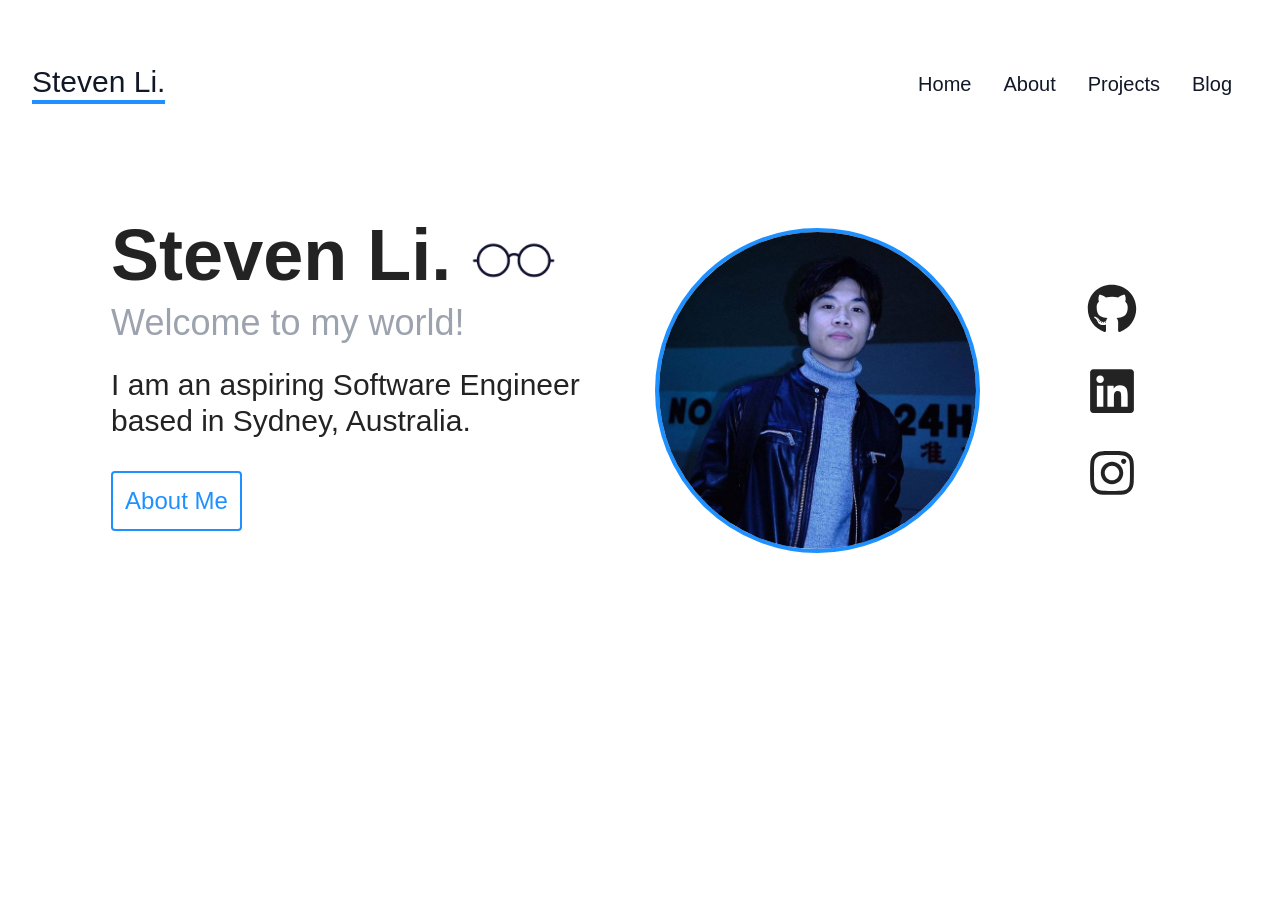
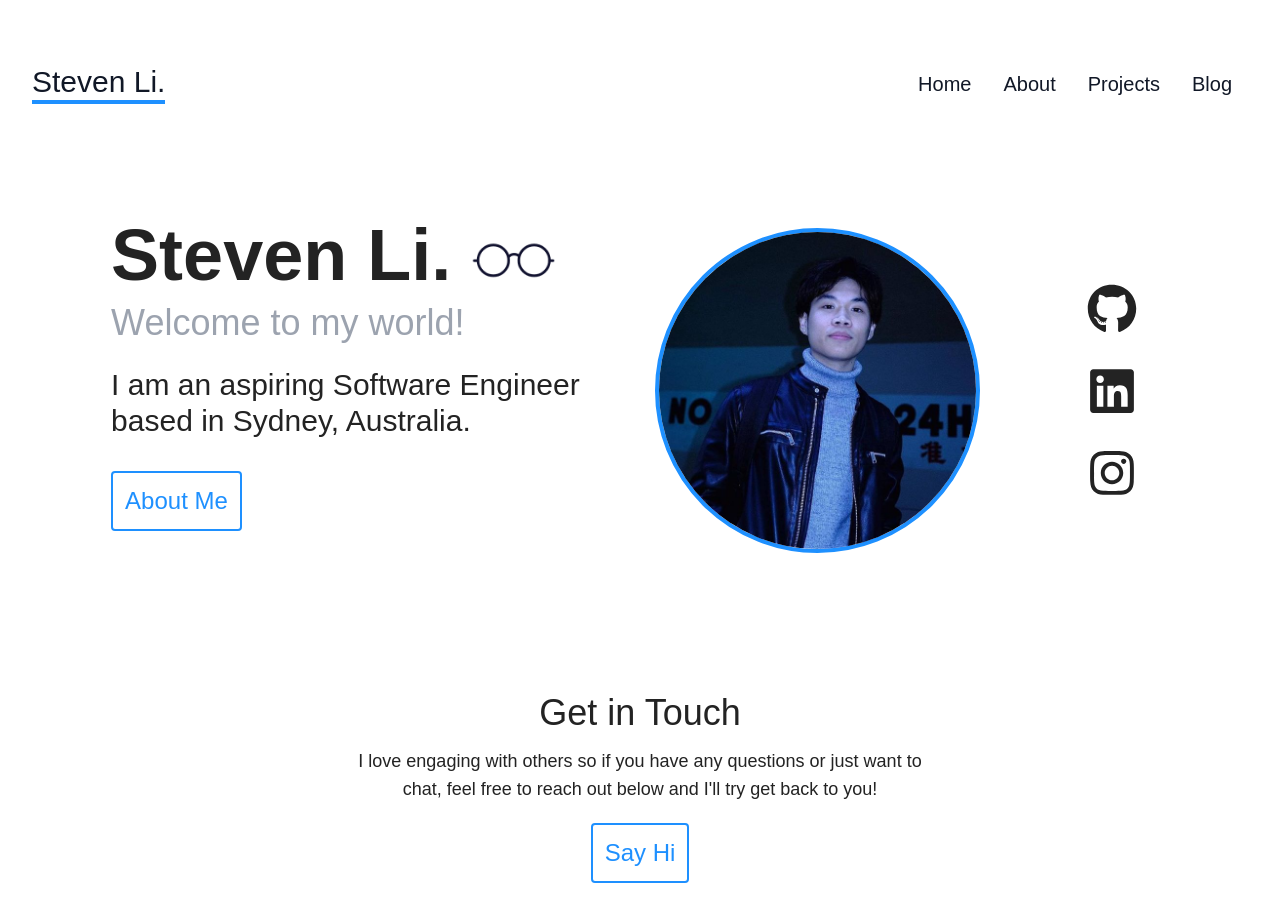
Before and after one commit to s-li1/portfolio, a Next.js app: page / in a window 1280 px wide. Shown: the top 922 px of the page. Before the commit the page ends 800 px from the top, so only its background shows below. Built offline with nearby package versions, Linux system fonts and the light colour scheme.

Commit message:
basic footer

```diff
--- a/components/Container.tsx
+++ b/components/Container.tsx
@@ -1,4 +1,5 @@
 import Head from 'next/head';
+import Footer from './Footer';
 import Navigation from './Navigation';
 
 export default function Container(props) {
@@ -8,6 +9,7 @@ export default function Container(props) {
         description: 'Information Technology Student, Javascript Nerd',
         ...customMeta
     }
+
     return (
         <div className="bg-white font-custom text-main-black">
             <Head>
@@ -21,6 +23,7 @@ export default function Container(props) {
             <main className="flex-1 overflow-y-auto">
                 {children}
             </main>
+            <Footer/>
         </div>
     )
 }
--- /dev/null
+++ b/components/Footer.tsx
@@ -0,0 +1,18 @@
+import Link from 'next/link';
+import React from 'react';
+
+export default function Footer() {
+    return (
+        <div className="flex justify-center place-items-center mt-15 p-10">
+            <div className="flex-col text-center max-w-prose">
+                <h1 className="text-4xl mb-3.5">Get in Touch</h1>
+                <p className="text-lg">I love engaging with others so if you have any questions or just want to chat, feel free to reach out below and I'll try get back to you!</p>
+                <Link href="mailto:stevenli8892@hotmail.com.au">
+                    <button className="text-main-blue text-2xl font-normal rounded border-2 border-main-blue p-3 transform transition duration-500 hover:scale-110 my-5">
+                        Say Hi
+                    </button>
+                </Link>
+            </div>
+        </div>
+    )
+}
--- a/pages/blog/[slug].tsx
+++ b/pages/blog/[slug].tsx
@@ -1,5 +1,5 @@
 import { GetStaticPaths, GetStaticProps } from 'next';
-import { MDXRemote, MDXRemoteSerializeResult } from 'next-mdx-remote';
+import { MDXRemote } from 'next-mdx-remote';
 import React from 'react';
 import { serialize } from 'next-mdx-remote/serialize';
 import { getPostBySlug, getAllPosts } from '../../lib/mdx';
@@ -10,7 +10,8 @@ import Container from '../../components/Container';
 export default function Blog({ source, data }: IPost) {
     return (
         <Container title={data.title} descripion={data.summary}>
-            <article className="flex-col justify-center items-start max-w-5xl w-full mx-auto px-8">
+            <div className="flex-col justify-center items-start max-w-5xl w-full mx-auto px-8">
+                <article>
                     <h1 className="text-4xl font-semibold mb-8">{data.title}</h1>
                     <div className="flex items-center space-x-3 mb-8">
                         <img src="/profile.jpeg" alt="Steven Li" className="rounded-full" width="50" height="50"/>
@@ -21,6 +22,8 @@ export default function Blog({ source, data }: IPost) {
                         <MDXRemote {...source} components={MDXComponents}/>
                     </div>
                 </article>
+                <hr className="my-20 border-main-blue"/>
+            </div>
         </Container>
     )
 }
```
Lines whose indentation alone changed are shown as unchanged.
